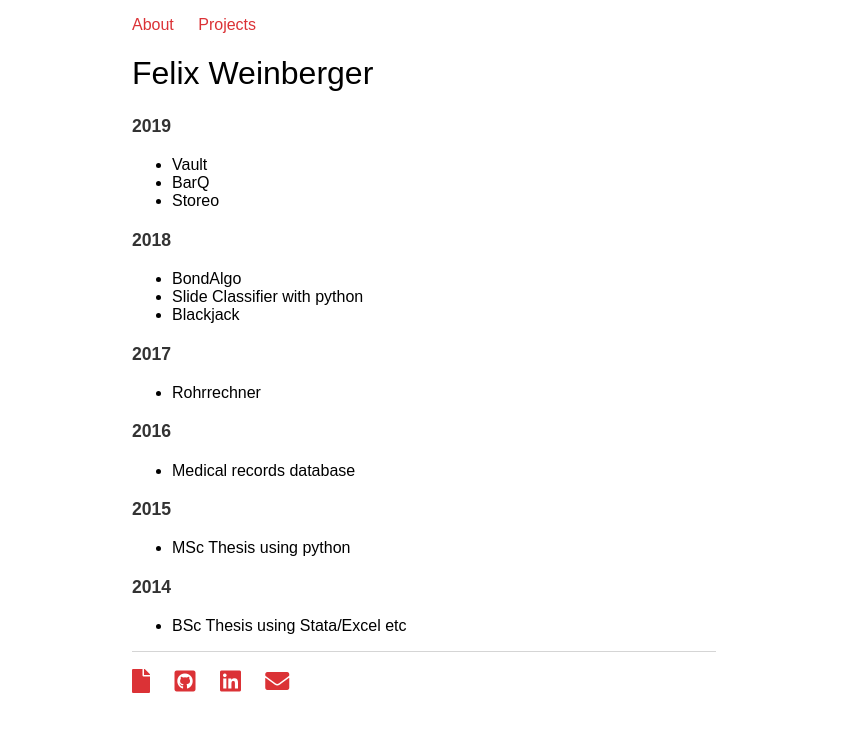
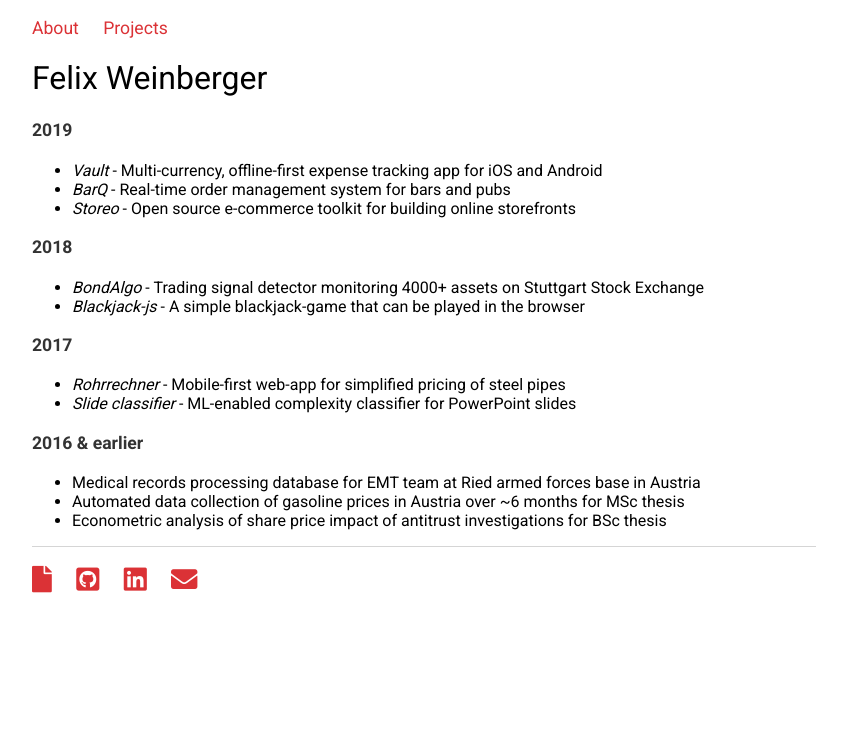
Before and after one commit to felixweinberger/felixweinberger.github.io, a Jekyll site: the page built from projects/index.md, in a window 1280 px wide. Shown: the top 732 px of the page, without its empty margins (216-1063 px from the left). Built offline with Jekyll 4.4.1, drawn with Linux system fonts in a browser that asks for light colours.

Commit message:
feat(project list): update project list

```diff
--- a/css/main.css
+++ b/css/main.css
@@ -1,10 +1,10 @@
 /* Defaults */
 :root {
-  font-family: 'Quicksand', sans-serif;
+  font-family: 'Roboto', sans-serif;
   font-weight: 400;
   margin: auto;
   width: 80%;
-  max-width: 600px;
+  max-width: 800px;
 }
 
 ::-webkit-scrollbar {
@@ -15,6 +15,8 @@
 nav ul,
 footer ul {
   padding: 0px;
+  font-size: 1.1em;
+  /* font-weight: 700; */
   list-style: none;
 }
 
--- a/projects/index.md
+++ b/projects/index.md
@@ -5,28 +5,22 @@ title: Felix Weinberger
 
 **2019**
 
-- Vault
-- BarQ
-- Storeo
+- *Vault* - Multi-currency, offline-first expense tracking app for iOS and Android
+- *BarQ* - Real-time order management system for bars and pubs
+- *Storeo* - Open source e-commerce toolkit for building online storefronts
 
 **2018**
 
-- BondAlgo
-- Slide Classifier with python
-- Blackjack
+- *BondAlgo* - Trading signal detector monitoring 4000+ assets on Stuttgart Stock Exchange
+- *Blackjack-js* - A simple blackjack-game that can be played in the browser
 
 **2017**
 
-- Rohrrechner
+- *Rohrrechner* - Mobile-first web-app for simplified pricing of steel pipes
+- *Slide classifier* - ML-enabled complexity classifier for PowerPoint slides
 
-**2016**
+**2016 & earlier**
 
-- Medical records database
-
-**2015**
-
-- MSc Thesis using python
-
-**2014**
-
-- BSc Thesis using Stata/Excel etc
+- Medical records processing database for EMT team at Ried armed forces base in Austria
+- Automated data collection of gasoline prices in Austria over ~6 months for MSc thesis
+- Econometric analysis of share price impact of antitrust investigations for BSc thesis
```
Also changed, not shown: index.md (+1 -1 lines).
